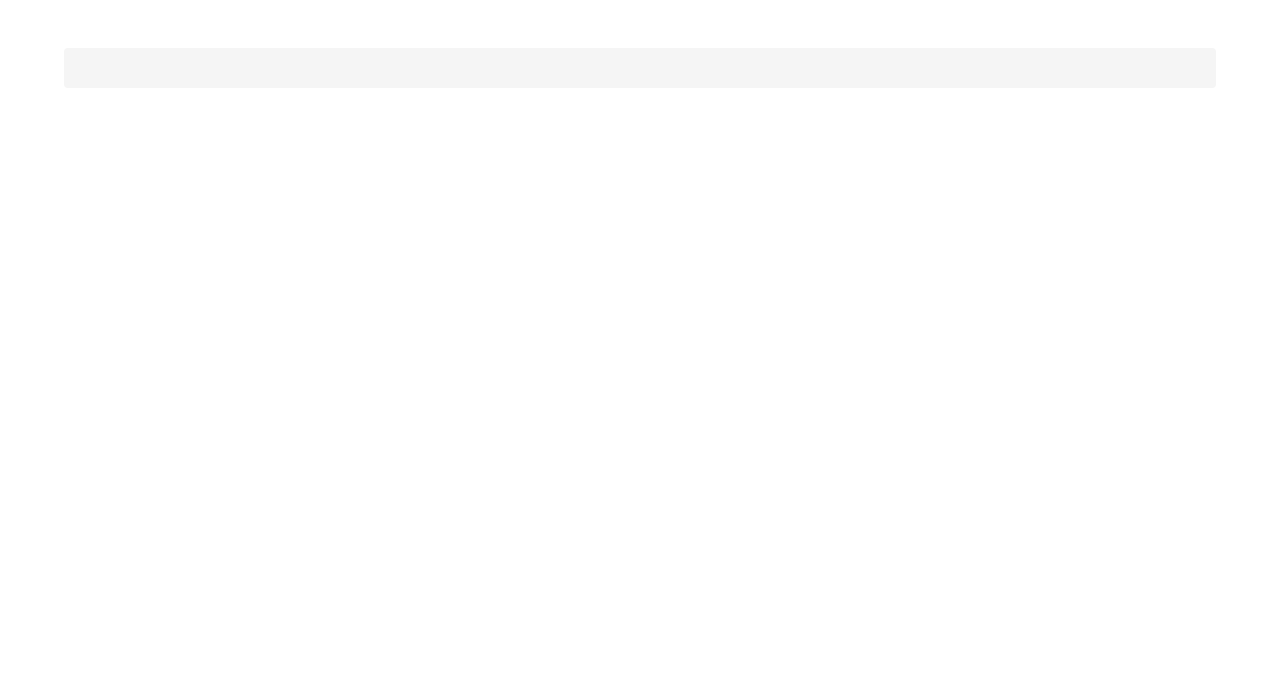
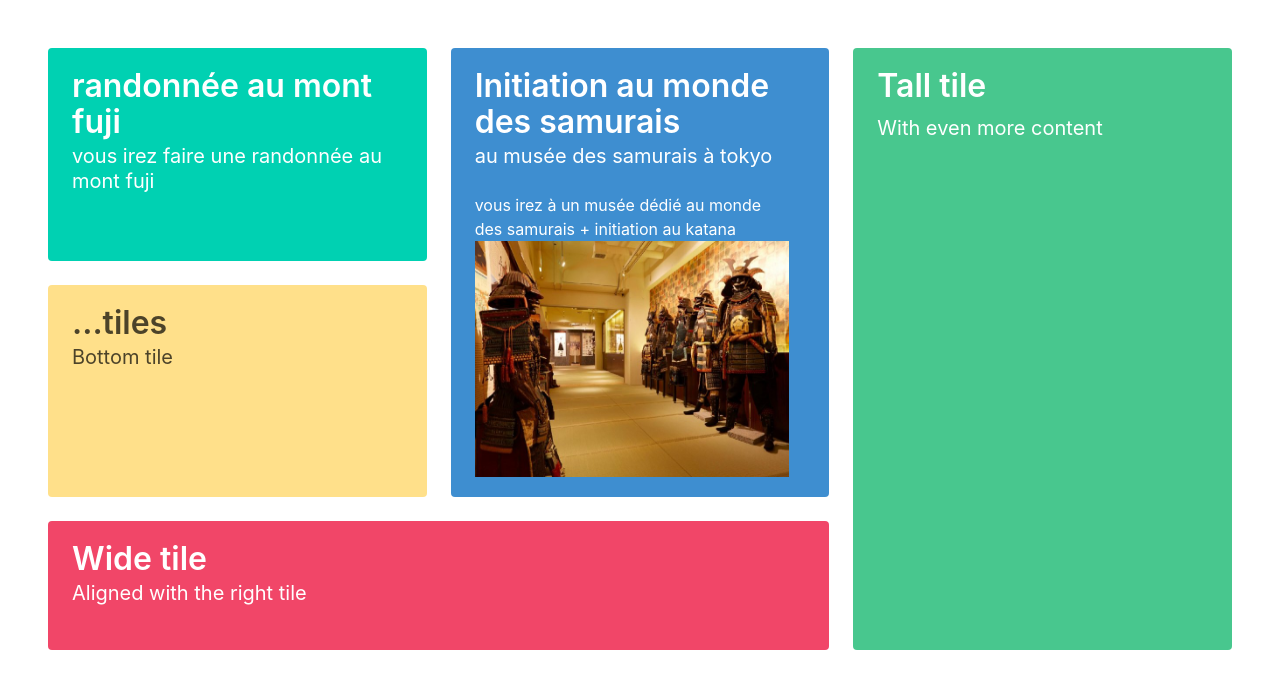
Before and after one commit to sphixy225/sphixy225.github.io, a plain HTML site: page activités.html in a window 1280 px wide. Drawn offline with nearby package versions, Linux system fonts and the light colour scheme.

Commit message:
finir le site
finir le site

```diff
--- a/activités.html
+++ b/activités.html
@@ -1,5 +1,6 @@
 <!DOCTYPE html>
-<html>  <head>
+<html>
+  <head>
     <meta charset="utf-8">
     <meta name="viewport" content="width=device-width, initial-scale=1">
     <title>Hello Bulma!</title>
@@ -7,11 +8,54 @@
     <script defer src="https://use.fontawesome.com/releases/v5.15.0/js/all.js"></script>
   </head>
   <body>
-  <section class="section">
-    <div class="container">
-      <div class="notification">
+    <section class="section">
+      <div class="tile is-ancestor">
+        <div class="tile is-vertical is-8">
+          <div class="tile">
+            <div class="tile is-parent is-vertical">
+              <article class="tile is-child notification is-primary">
+                <p class="title">randonnée au mont fuji</p>
+                <p class="subtitle">vous irez faire une randonnée au mont fuji</p>
+              </article>
+              <article class="tile is-child notification is-warning">
+                <p class="title">...tiles</p>
+                <p class="subtitle">Bottom tile</p>
+              </article>
+            </div>
+            <div class="tile is-parent">
+              <article class="tile is-child notification is-info">
+                <p class="title">Initiation au monde des samurais</p>
+                <p class="subtitle">au musée des samurais à tokyo</p>
+                <p>vous irez à un musée dédié au monde des samurais + initiation au katana</p>
+                <figure class="image is-4by3">
+                  <img src="samurai.jpg">
+                </figure>
+              </article>
+            </div>
+          </div>
+          <div class="tile is-parent">
+            <article class="tile is-child notification is-danger">
+              <p class="title">Wide tile</p>
+              <p class="subtitle">Aligned with the right tile</p>
+              <div class="content">
+                <!-- Content -->
               </div>
-    </div>
-  </section>
+            </article>
+          </div>
+        </div>
+        <div class="tile is-parent">
+          <article class="tile is-child notification is-success">
+            <div class="content">
+              <p class="title">Tall tile</p>
+              <p class="subtitle">With even more content</p>
+              <div class="content">
+                <!-- Content -->
+              </div>
+            </div>
+          </article>
+        </div>
+      </div>
+     </div>
+    </section>
   </body>
 </html>
```
Also changed, not shown: index.html (+1 -1 lines), truc que adem il doit dire.txt (+7 -0 lines), samurai.jpg (added).
